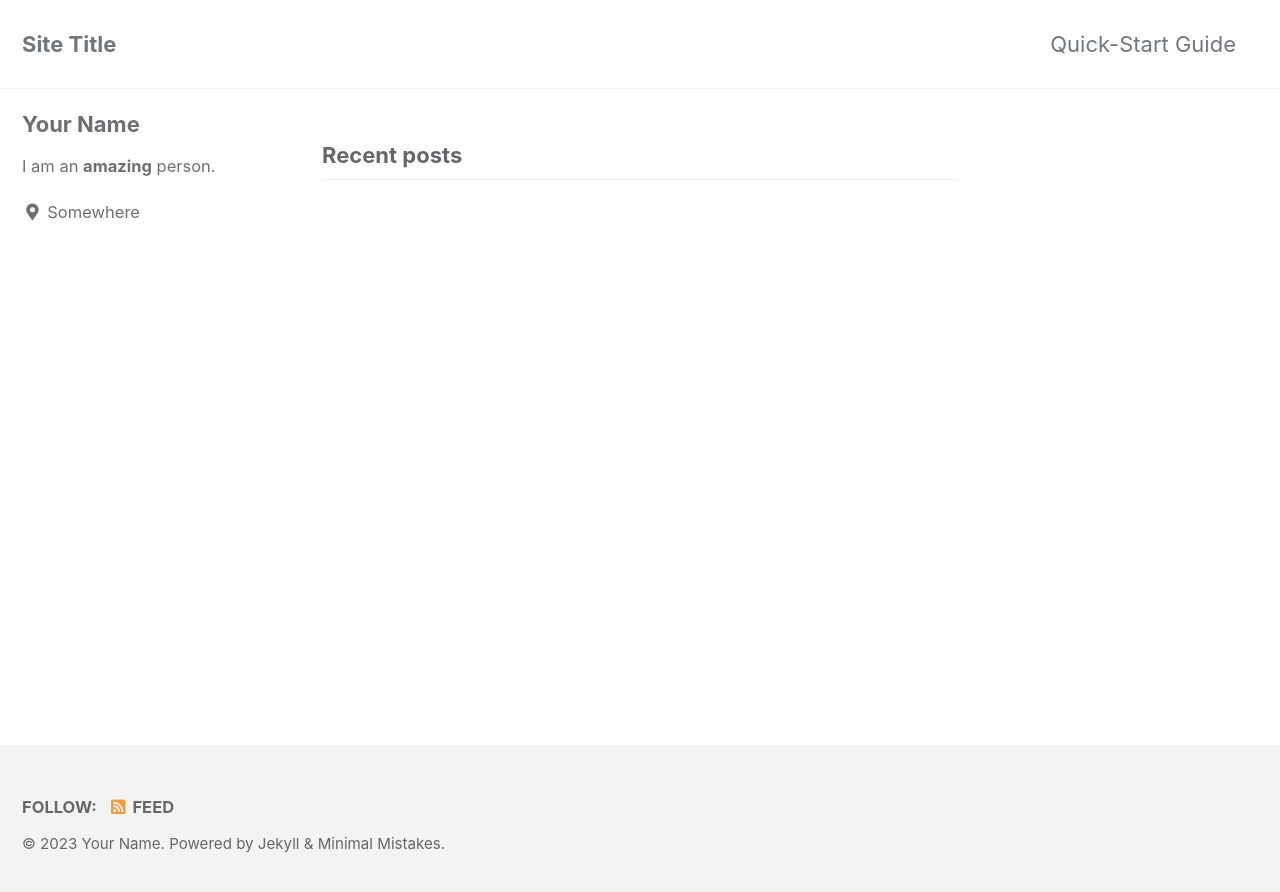
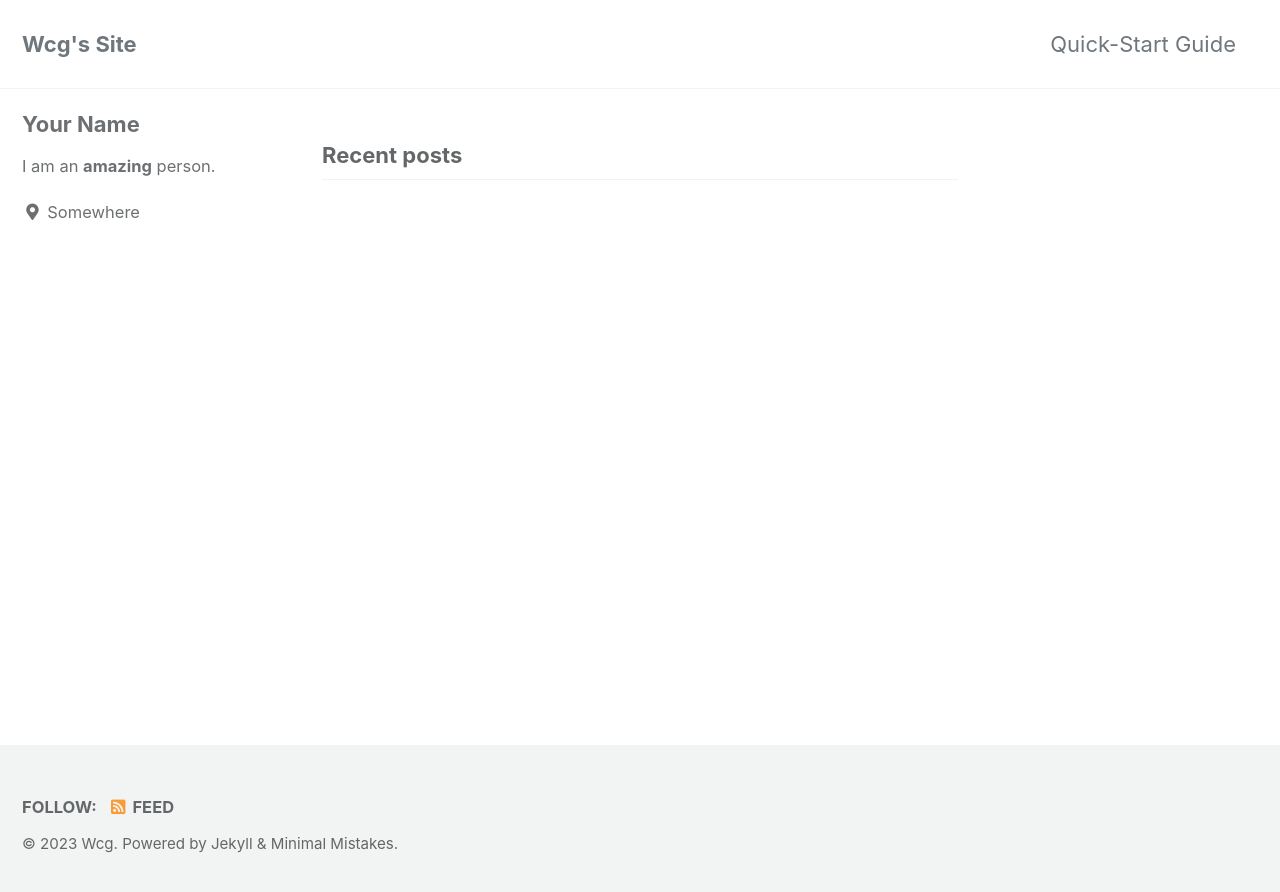
Before and after one commit to milan011/milan011.github.io, a Jekyll site: the page built from index.html, in a window 1280 px wide. Shown: the top 892 px of the page. Built offline with Jekyll 4.4.1, drawn with Linux system fonts in a browser that asks for light colours; cached includes are drawn as plain includes; the list of posts is cut into pages by our own code.

Commit message:
Update _config.yml

```diff
--- a/_config.yml
+++ b/_config.yml
@@ -16,10 +16,10 @@ minimal_mistakes_skin    : "default" # "air", "aqua", "contrast", "dark", "dirt"
 
 # Site Settings
 locale                   : "en-US"
-title                    : "Site Title"
+title                    : "Wcg's Site"
 title_separator          : "-"
 subtitle                 : # site tagline that appears below site title in masthead
-name                     : "Your Name"
+name                     : "Wcg"
 description              : "An amazing website."
 url                      : # the base hostname & protocol for your site e.g. "https://mmistakes.github.io"
 baseurl                  : # the subpath of your site, e.g. "/blog"
```
